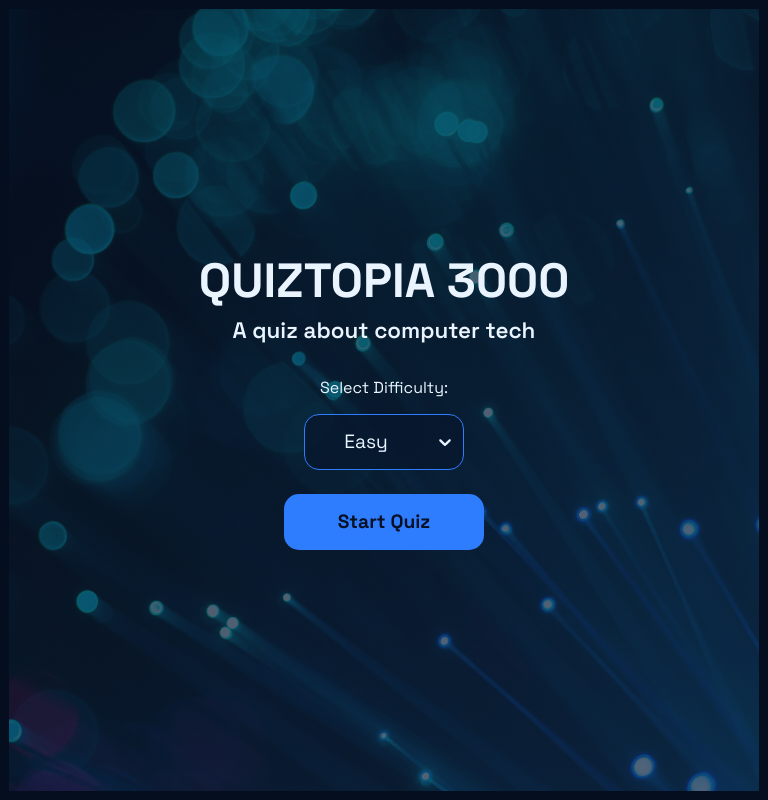
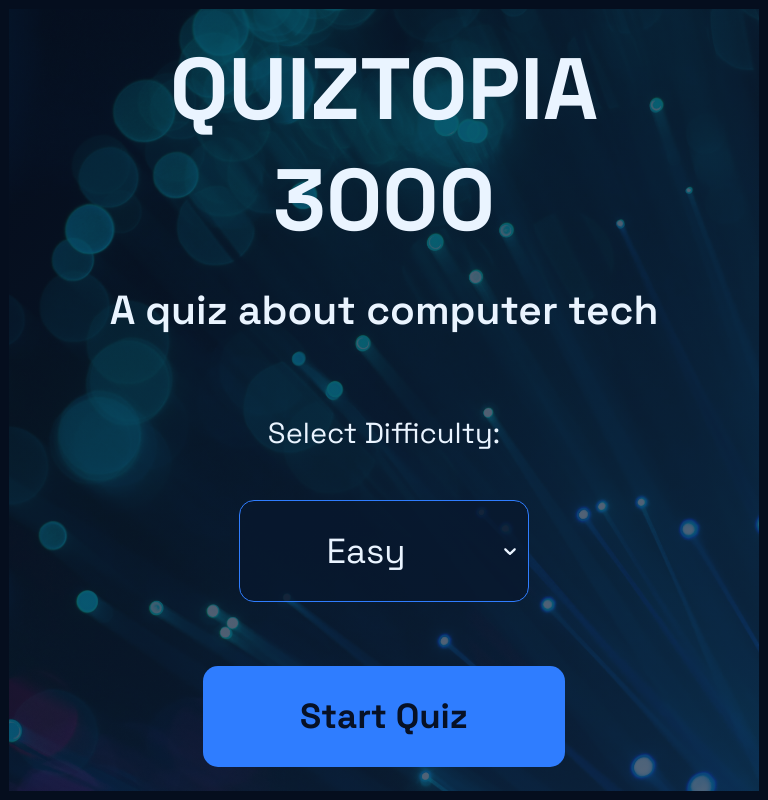
Before and after one commit to janunezdevelopment/quiz-project, a React (Vite) app: page / in a window 768 px wide. Built offline with nearby package versions, Linux system fonts and the light colour scheme.

Commit message:
feat: add responsive styling for tablet and enhance button layouts in quiz form

```diff
--- a/src/index.css
+++ b/src/index.css
@@ -489,3 +489,33 @@ select.difficulty-select {
   font-weight: 500;
   color: var(--color-text-primary);
 }
+
+/* Styling for tablet */
+
+@media screen and (min-width: 768px) and (max-width: 1024px) {
+  html {
+    font-size: 29px;
+  }
+
+  .quiz-form {
+    max-width: 100vw;
+  }
+
+  .intro-end {
+    gap: 0.7rem;
+  }
+
+  .answer-button {
+    padding: 0.5rem 1rem;
+    width: 90%;
+    height: auto;
+    min-height: 4rem;
+  }
+
+  .form-submission-button {
+    width: 12rem;
+    height: 4rem;
+    border-radius: var(--radius-submit);
+    white-space: nowrap;
+  }
+}
```
Also changed, not shown: 2 other files (tests, documents, lock files or other folders).
